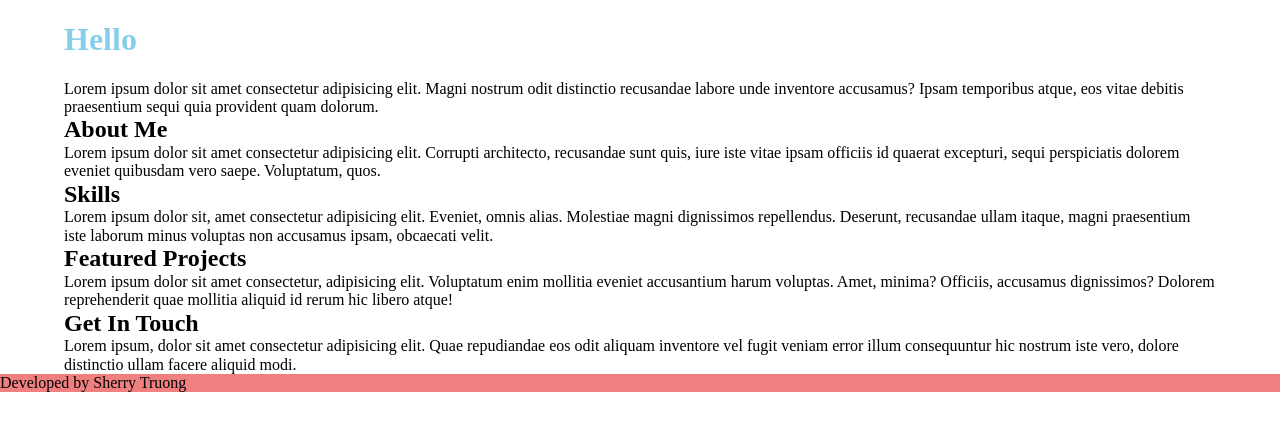
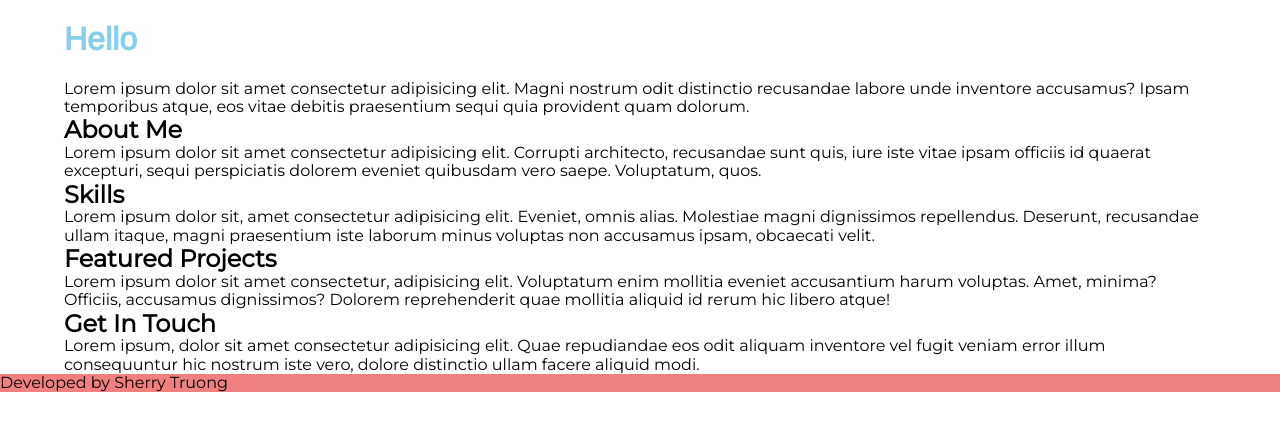
Before and after one commit to sherrytruong/portfolio, a plain HTML site: page index.html in a window 1280 px wide. Drawn offline with nearby package versions, Linux system fonts and the light colour scheme; a script that the page names is missing.

Commit message:
first commit for feature branch

```diff
--- a/styles/scss/_variables.scss
+++ b/styles/scss/_variables.scss
@@ -1 +1,4 @@
 @import 'setup';
+
+$primaryFont: 'Arimo', sans-serif;
+$secondaryFont: 'Montserrat', sans-serif;
--- a/styles/scss/styles.scss
+++ b/styles/scss/styles.scss
@@ -5,6 +5,10 @@
 * {
     padding: 0;
     margin: 0;
+}
+
+body {
+    font-family: $secondaryFont;
 }
 
 .wrapper {
@@ -15,6 +19,11 @@
 
 h1 {
     color: skyblue;
+    font-family: $primaryFont;
+}
+
+p {
+    font-family: $secondaryFont;
 }
 
 footer {
```
Also changed, not shown: styles/styles.css.
